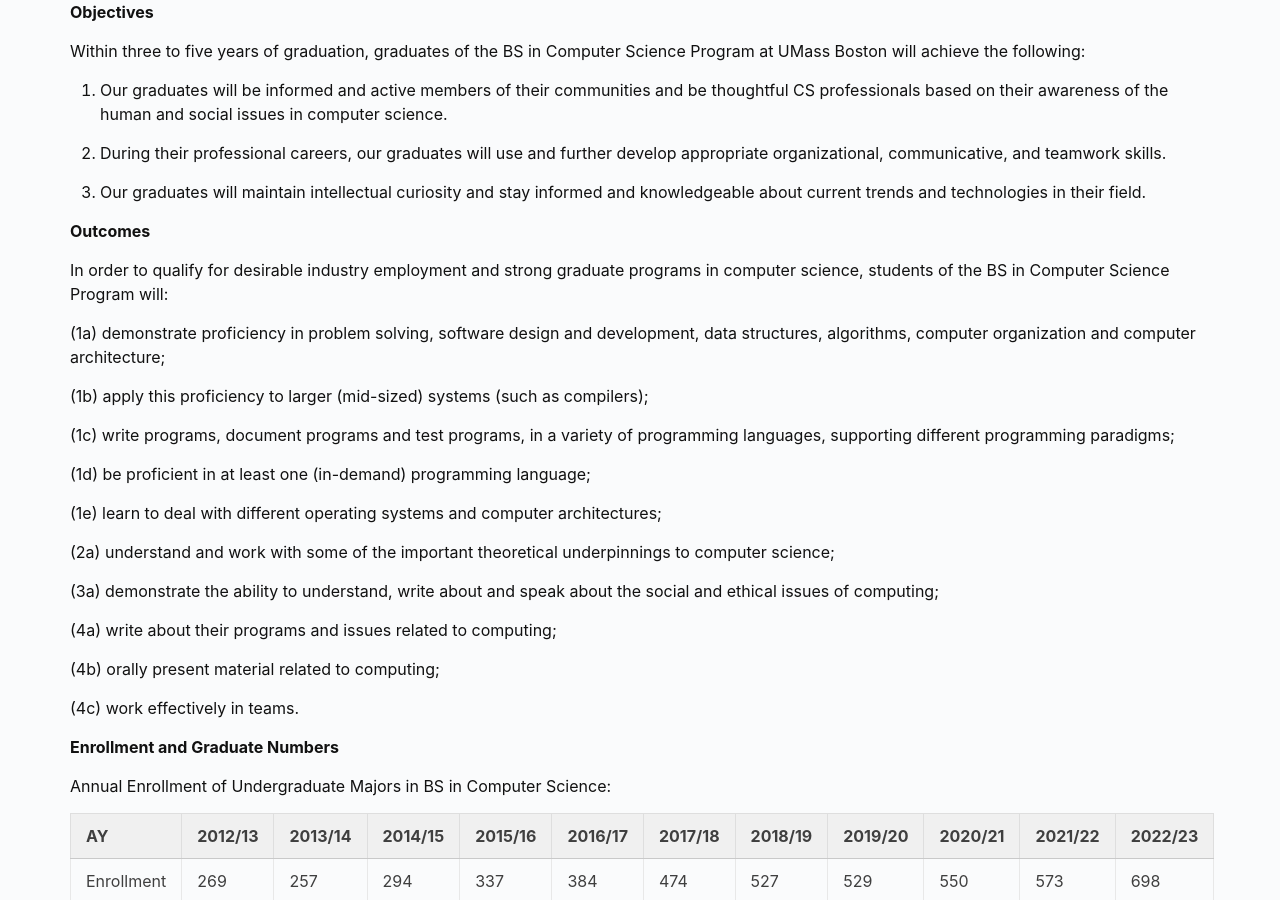
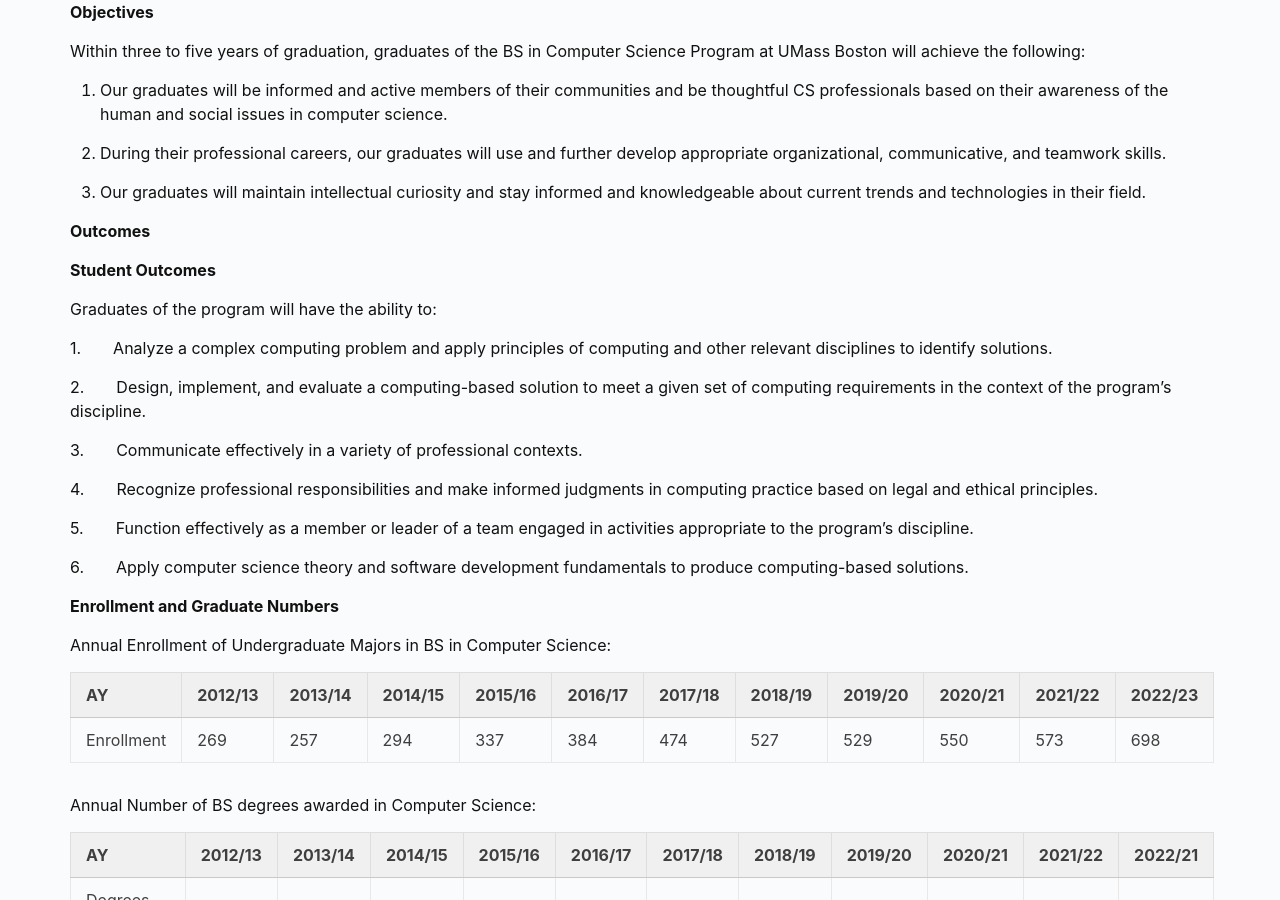
Before and after one commit to umbcs/umbcs.github.io, a Jekyll site: the page built from WEB/academics/programs/c_bs.markdown, in a window 1280 px wide and 900 px high, scrolled down 549 px. Built offline with Jekyll 4.4.1, drawn with Linux system fonts in a browser that asks for light colours.

Commit message:
changed the outcomes by Marcs request

```diff
--- a/WEB/academics/programs/c_bs.markdown
+++ b/WEB/academics/programs/c_bs.markdown
@@ -23,28 +23,21 @@ Within three to five years of graduation, graduates of the BS in Computer Scienc
 
 **Outcomes**
 
+**Student Outcomes**
 
-In order to qualify for desirable industry employment and strong graduate programs in computer science, students of the BS in Computer Science Program will:
+Graduates of the program will have the ability to:
 
-(1a) demonstrate proficiency in problem solving, software design and development, data structures, algorithms, computer organization and computer architecture;
+1.    Analyze a complex computing problem and apply principles of computing and other relevant disciplines to identify solutions.
 
-(1b) apply this proficiency to larger (mid-sized) systems (such as compilers);
+2.    Design, implement, and evaluate a computing-based solution to meet a given set of computing requirements in the context of the program’s discipline.
 
-(1c) write programs, document programs and test programs, in a variety of programming languages, supporting different programming paradigms;
+3.    Communicate effectively in a variety of professional contexts.
 
-(1d) be proficient in at least one (in-demand) programming language;
+4.    Recognize professional responsibilities and make informed judgments in computing practice based on legal and ethical principles.
 
-(1e) learn to deal with different operating systems and computer architectures;
+5.    Function effectively as a member or leader of a team engaged in activities appropriate to the program’s discipline.
 
-(2a) understand and work with some of the important theoretical underpinnings to computer science;
-
-(3a) demonstrate the ability to understand, write about and speak about the social and ethical issues of computing;
-
-(4a) write about their programs and issues related to computing;
-
-(4b) orally present material related to computing;
-
-(4c) work effectively in teams.
+6.    Apply computer science theory and software development fundamentals to produce computing-based solutions.
 
 **Enrollment and Graduate Numbers**
 
```
